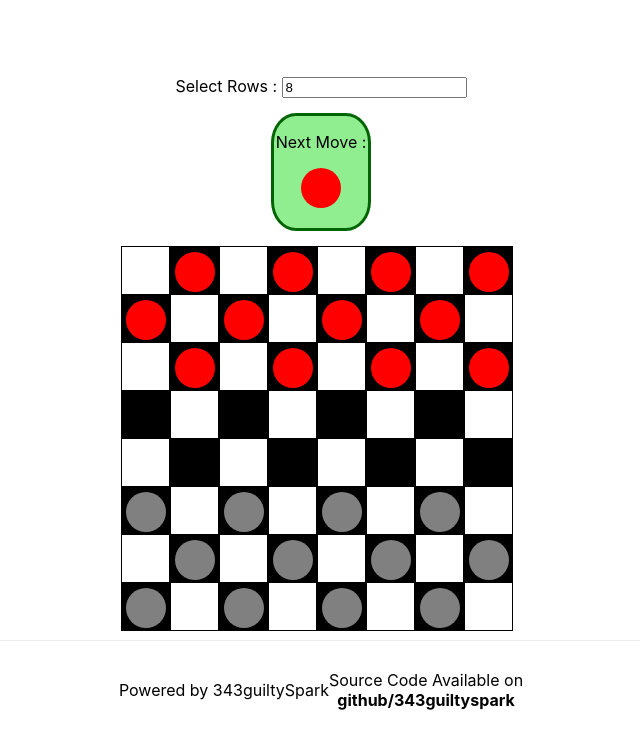
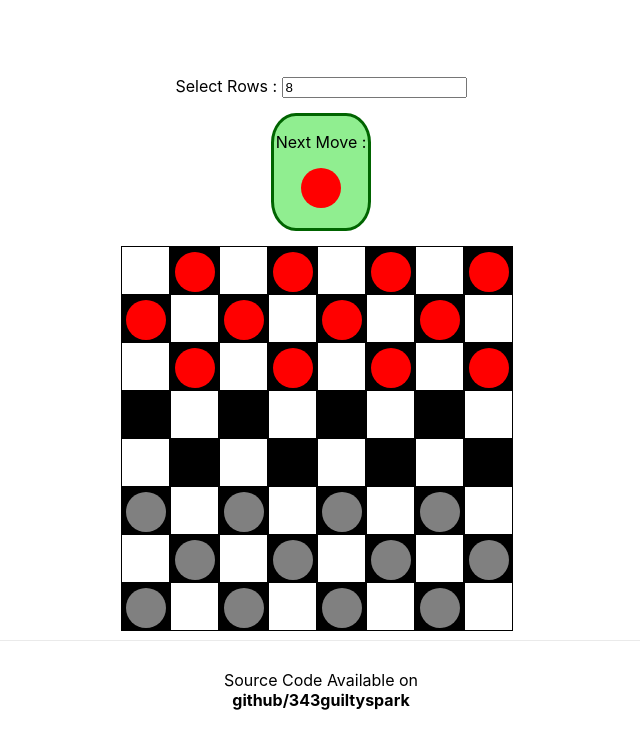
Before and after one commit to 343guiltyspark/ncheckers, a Next.js app: page / in a window 1280 px wide. Shown: the top 748 px of the page, without its empty margins (319-959 px from the left). Built offline with nearby package versions, Linux system fonts and the light colour scheme.

Commit message:
Updaates to footer and Readme.md

```diff
--- a/components/footer.tsx
+++ b/components/footer.tsx
@@ -3,9 +3,7 @@ import styles from "../styles/Home.module.css";
 export const Footer: React.FC = () => {
   return (
     <footer className={styles.footer}>
-      <p> Powered by{" 343guiltySpark "} </p>
       <p>
-        {" "}
         Source Code Available on{" "}
         <b>
           <a href="https://github.com/343guiltyspark/ncheckers">
```
Also changed, not shown: 1 other file (tests, documents, lock files or other folders).
